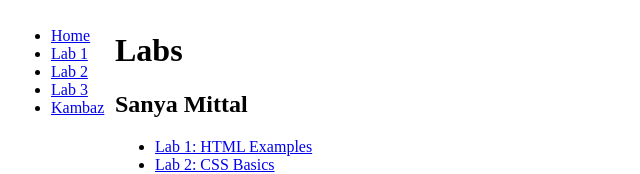
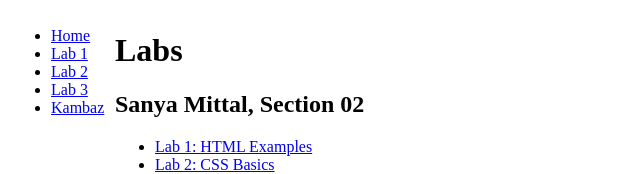
Before and after one commit to sanyamit/kambaz-next-js, a Next.js app: page /labs in a window 1280 px wide. Shown: the top 174 px of the page, without its empty margins (0-640 px from the left). Built offline with nearby package versions, Linux system fonts and the light colour scheme.

Commit message:
Section 02 added to labs

```diff
--- a/app/labs/page.tsx
+++ b/app/labs/page.tsx
@@ -3,7 +3,7 @@ export default function labs() {
  return (
    <div id="wd-labs">
      <h1>Labs</h1>
-     <h2>Sanya Mittal</h2>
+     <h2>Sanya Mittal, Section 02</h2>
      <ul>
        <li>
          <Link href="/labs/lab1" id="wd-lab1-link">
```
